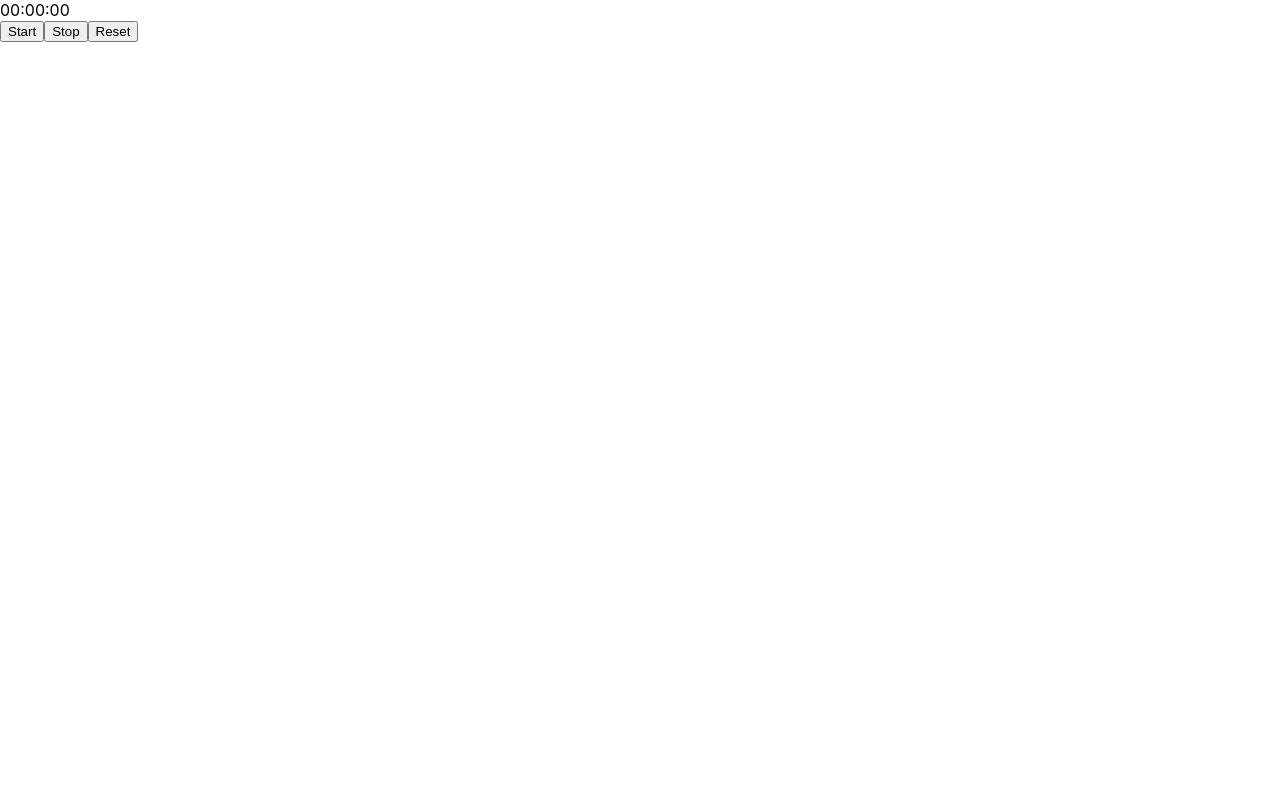
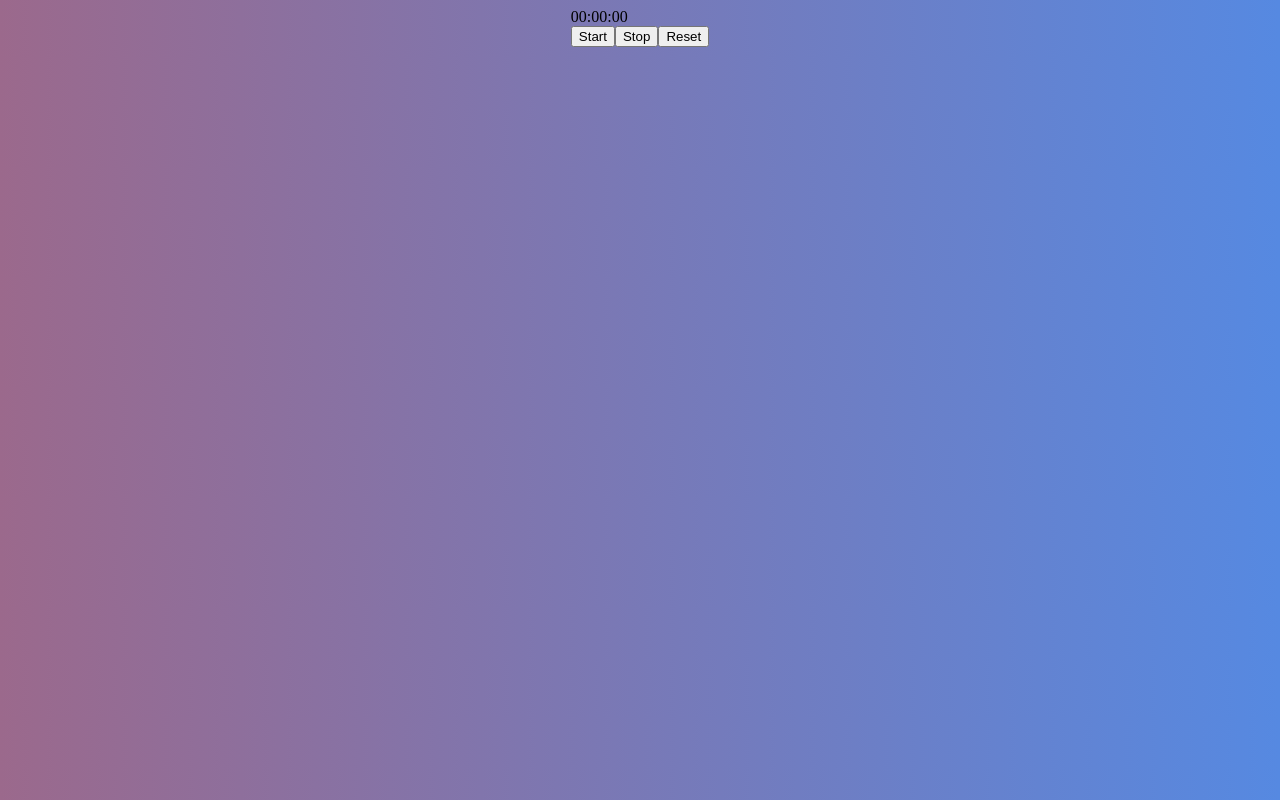
Before and after one commit to nayanatara07/Stopwatch, a React (Create React App) app: page / in a window 1280 px wide. Built offline with nearby package versions, Linux system fonts and the light colour scheme.

Commit message:
background color

```diff
--- /dev/null
+++ b/src/assets/index.css
@@ -0,0 +1,6 @@
+body{
+    display: flex;
+    flex-direction: column;
+    align-items: center;
+    background: linear-gradient(to right, hsl(318, 20%, 51%), hsl(218, 70%, 61%));
+}
--- a/src/index.css
+++ /dev/null
@@ -1,13 +0,0 @@
-body {
-    margin: 0;
-    font-family: -apple-system, BlinkMacSystemFont, 'Segoe UI', 'Roboto', 'Oxygen',
-      'Ubuntu', 'Cantarell', 'Fira Sans', 'Droid Sans', 'Helvetica Neue',
-      sans-serif;
-    -webkit-font-smoothing: antialiased;
-    -moz-osx-font-smoothing: grayscale;
-  }
-
-  code {
-    font-family: source-code-pro, Menlo, Monaco, Consolas, 'Courier New',
-      monospace;
-  }
--- a/src/index.js
+++ b/src/index.js
@@ -1,6 +1,6 @@
 import React from 'react';
 import ReactDOM from 'react-dom/client';
-import './index.css';
+import './assets/index.css';
 import App from './assets/App';
 import reportWebVitals from './reportWebVitals';
 
```
Also changed, not shown: src/assets/App.css (deleted).
